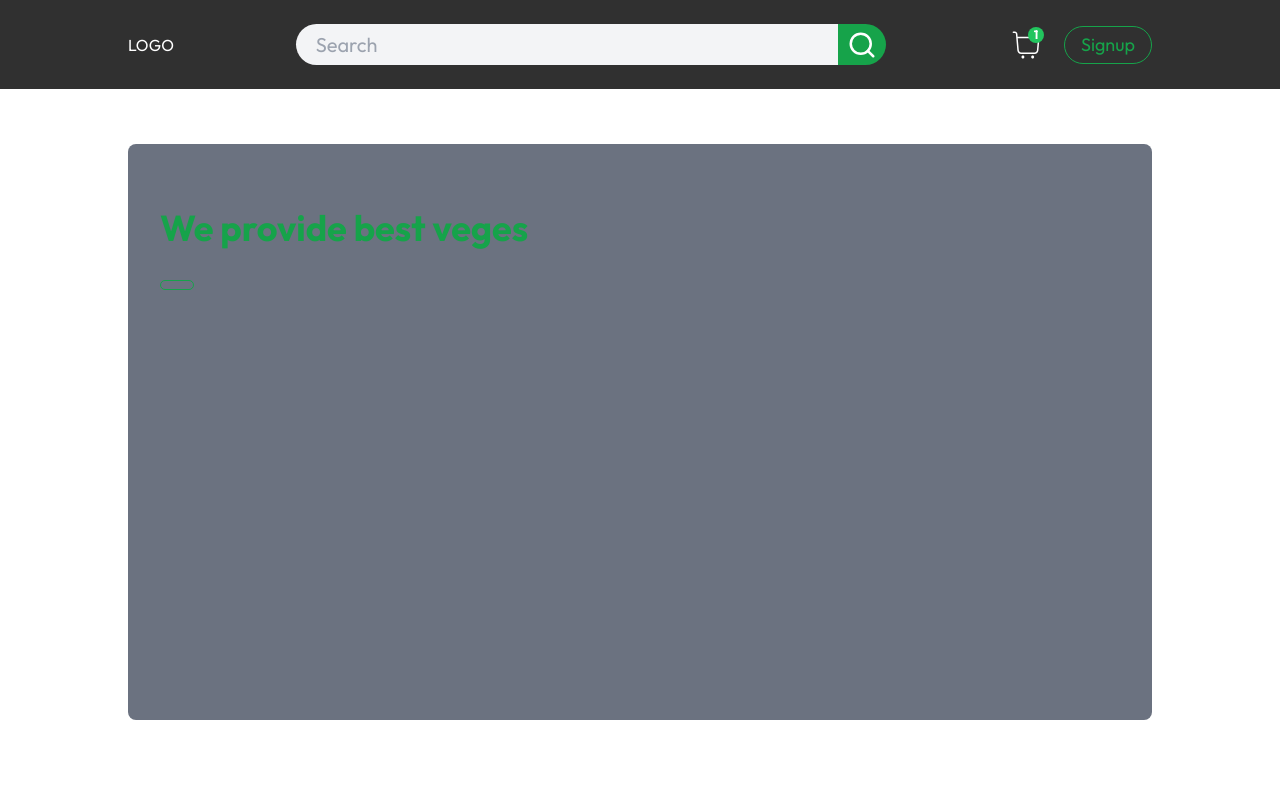
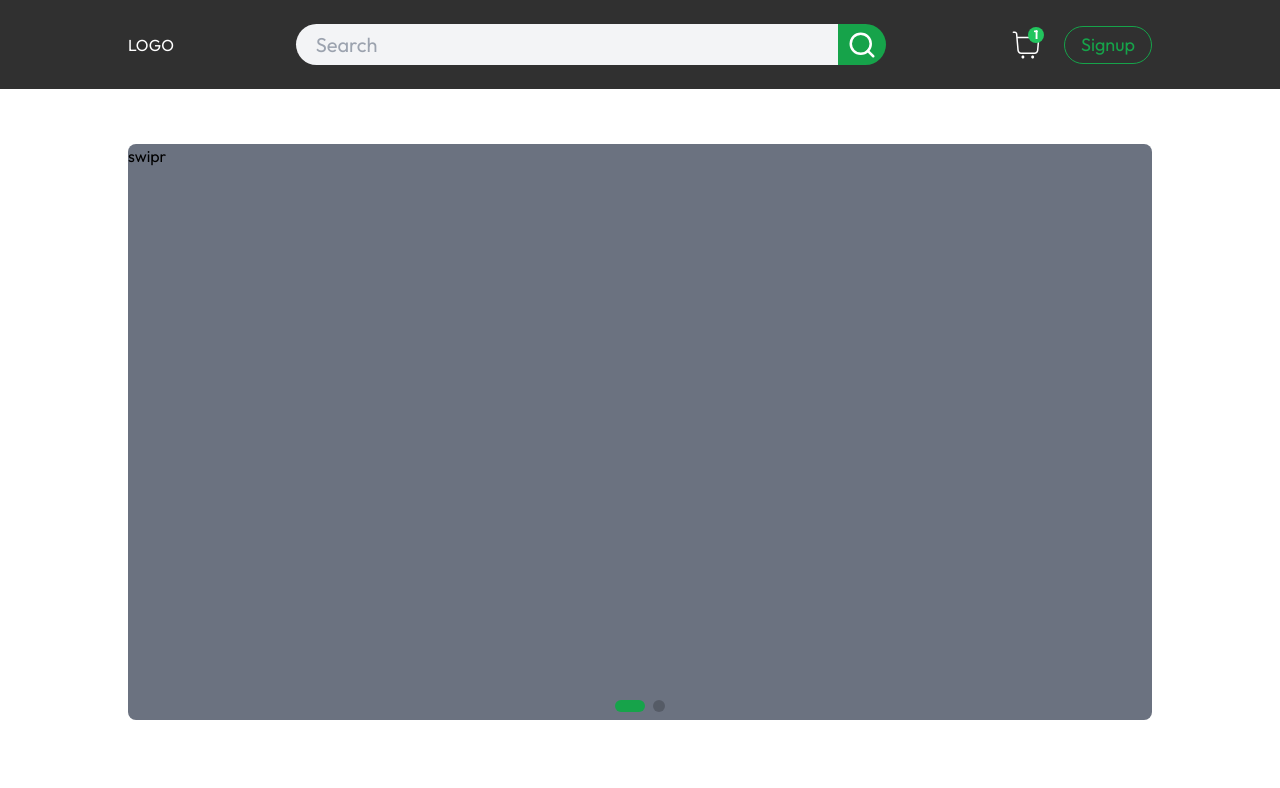
Before and after one commit to rossiKellss/Gaun-Ko-Sabji, a React (Vite) app in the folder frontend/: page / in a window 1280 px wide. Shown: the top 788 px of the page. Built offline with nearby package versions, Linux system fonts and the light colour scheme; grey boxes are pictures that could not be loaded.

Commit message:
modifying hero section with swiper

```diff
--- a/frontend/src/index.css
+++ b/frontend/src/index.css
@@ -44,4 +44,5 @@
   .menu::-webkit-scrollbar {
     display: none;
   }
+
 }
--- a/frontend/src/sections/Hero.jsx
+++ b/frontend/src/sections/Hero.jsx
@@ -2,17 +2,45 @@ import React from "react";
 import Heading from "../components/SubComponent/HeadingTitle/Heading";
 import Para from "../components/SubComponent/Paragraph/Para";
 import Button from "../components/SubComponent/Button/Button";
+import { Swiper, SwiperSlide } from "swiper/react";
+import { Pagination } from "swiper/modules";
+import 'swiper/css'
+import "swiper/css/pagination";
 
 function Hero() {
   return (
-    <div className="w-full rounded-lg p-4 mt-28 md:mt-32 lg:mt-36 bg-gray-500 flex md:py-8 lg:py-14 lg:pt-16 lg:px-8 lg:h-[72vh]">
-      <div className="md:w-[75%] space-y-1 md:space-y-2">
+    <div className=" w-full rounded-lg  mt-28 md:mt-32 lg:mt-36 bg-gray-500 flex md:py-0  lg:h-[72vh]">
+      <Swiper
+        slidesPerView={1}
+
+        pagination={{
+
+
+          clickable: true,
+          // renderBullet: (index, className) => {
+          //   return `<span class="${className} "/></span>`;
+          // },
+        }}
+        modules={[Pagination]}
+      >
+        <SwiperSlide>
+          <div className="w-full">
+            swipr
+          </div>
+        </SwiperSlide>
+
+        <SwiperSlide>
+          <div className="w-full rounded-lg    space-y-1 md:space-y-2 bg-[url('https://images.unsplash.com/photo-1471194402529-8e0f5a675de6?w=500&auto=format&fit=crop&q=60&ixlib=rb-4.0.3&ixid=M3wxMjA3fDB8MHxzZWFyY2h8MTF8fHZlZ2V0YWJsZXxlbnwwfHwwfHx8MA%3D%3D')]">
+
             <Heading content={"We provide best veges"} />
             <div className="flex flex-col gap-2 lg:gap-3 justify-start items-start">
               <Para />
               <Button />
             </div>
           </div>
+        </SwiperSlide>
+
+      </Swiper>
     </div>
   );
 }
--- a/frontend/src/swiperDesign.css
+++ b/frontend/src/swiperDesign.css
@@ -1,5 +1,5 @@
 .swiper-pagination{
-    margin-top: 4px;
+
     display: flex;
     justify-content: center;
     align-items: center;
@@ -7,9 +7,11 @@
 
 
 
+
 }
 .swiper-pagination-bullet {
-    margin-top: 1rem;
+
+    margin-top: .8rem;
     width: 12px;
     height: 12px;
     text-align: center;
```
Lines whose indentation alone changed are shown as unchanged.
